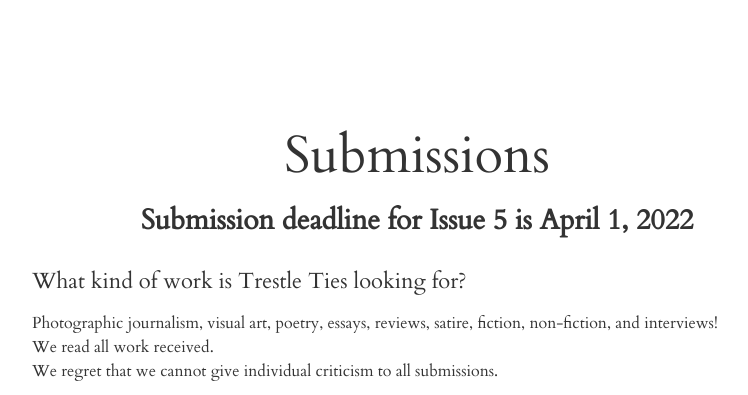
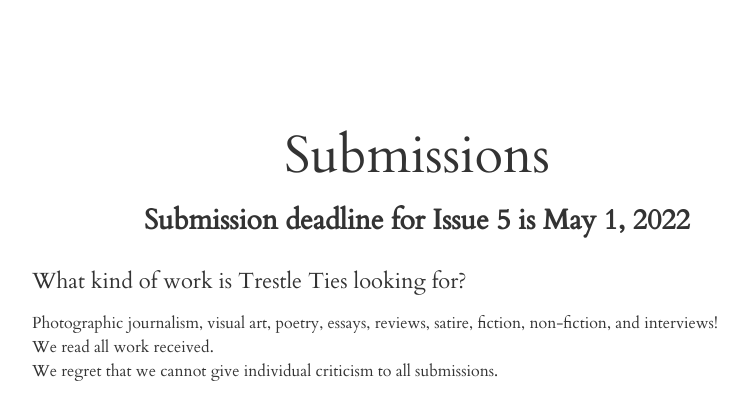
Before and after one commit to aschuman0/trestle-ties, a Flask app: page /submissions in a window 1280 px wide. Shown: the part 542-937 px from the top of the page, without its empty margins (223-971 px from the left). Run offline with Flask 2, Linux system fonts and the light colour scheme; some libraries are stand-ins or nearby versions.

Commit message:
new issue 5 submission date

```diff
--- a/templates/submissions.html
+++ b/templates/submissions.html
@@ -4,7 +4,7 @@
 {{ super() }}
 <div class="container tim-container" style="max-width:800px; padding-top:100px">
    <h1 class="text-center">Submissions</h1>
-    <h3 class="text-center"><strong>Submission deadline for Issue 5 is April 1, 2022</strong></h3>
+    <h3 class="text-center"><strong>Submission deadline for Issue 5 is May 1, 2022</strong></h3>
     <h4>What kind of work is Trestle Ties looking for?</h4>
     <p>Photographic journalism, visual art, poetry, essays, reviews, satire, fiction, non-fiction, and interviews!<br />We read all work received.<br /> We regret that we cannot give individual criticism to all submissions.</p>
     <h4>Does Trestle Ties accept previously published work?</h4>
@@ -41,7 +41,7 @@
     <p>Submission up to 500-1,000 words<br />Please let us know how long your play is on your cover letter.</p>
 
     <h4>How do I submit?</h4>
-    <p>Submissions are now closed. Please check back soon for the next submission period.</p>
+    <!-- <p>Submissions are now closed. Please check back soon for the next submission period.</p> -->
     <p>Email your document or images to <a href="mailto:trestleties@gmail.com">trestleties@gmail.com</a>.<br />Please indicate the type of work you are submitting in the subject of the email.<br />We do not use submittable or other submission systems so you incur no costs to submit. While we realize that this makes the submission and review process less transparent, we seek to be as communicative as possible with all submissions.</p>
 
     <h4>Other details</h4>
```
Also changed, not shown: 1 other file.
